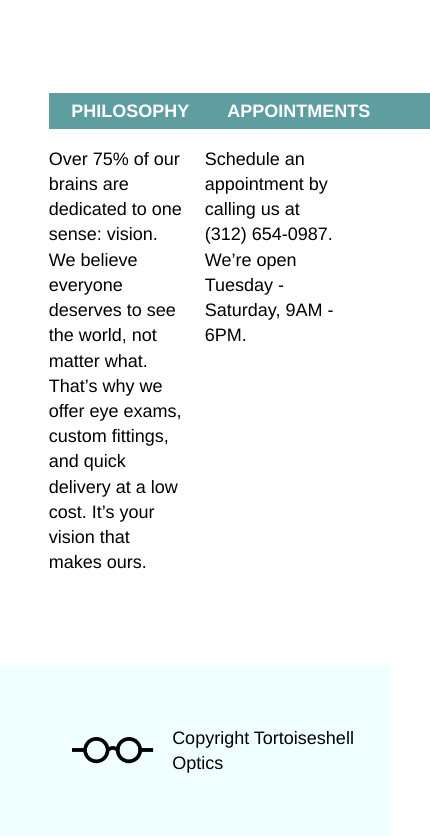
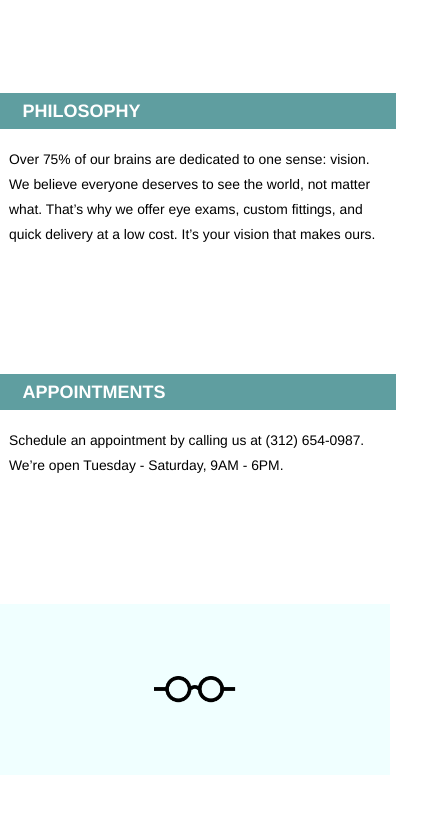
Before and after one commit to chirmer/tortoiseshell-optics, a plain HTML site: page index.html in a window 390 px wide. Shown: the part 792-1628 px from the top of the page, 430 px wide, since content can reach past the window. After the commit the page ends 1567 px from the top, so only its background shows below. Drawn offline with Linux system fonts and the light colour scheme.

Commit message:
Finish project, barring refactoring of CSS.

```diff
--- a/resources/css/style.css
+++ b/resources/css/style.css
@@ -204,4 +204,35 @@ footer img {
   figcaption p {
     font-size: 0.77rem;
   }
+
+  #text-areas {
+    flex-direction: column;
+  }
+
+  #philosophy, #appointments {
+    max-width: 100%;
+  }
+
+  #philosophy h1, #appointments h1 {
+    width: 90%;
+    margin: 0;
+  }
+
+  #text-areas p {
+    margin: 1rem 0.5rem;
+    font-size: 0.77rem;
+    margin-bottom: 2rem;
+  }
+
+  footer p {
+    display: none;
+  }
+
+  footer {
+    justify-content: center;
+  }
+
+  footer img {
+    margin: 4rem;
+  }
 }
```
